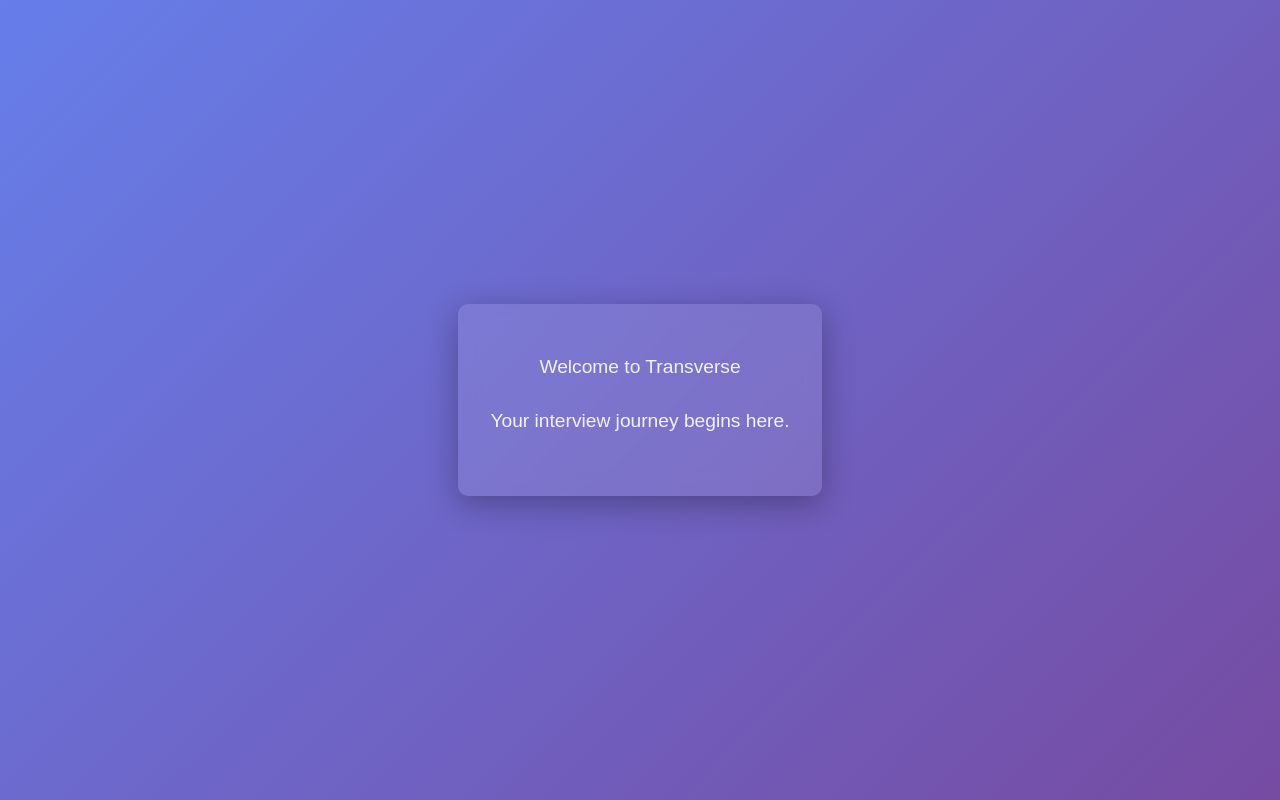
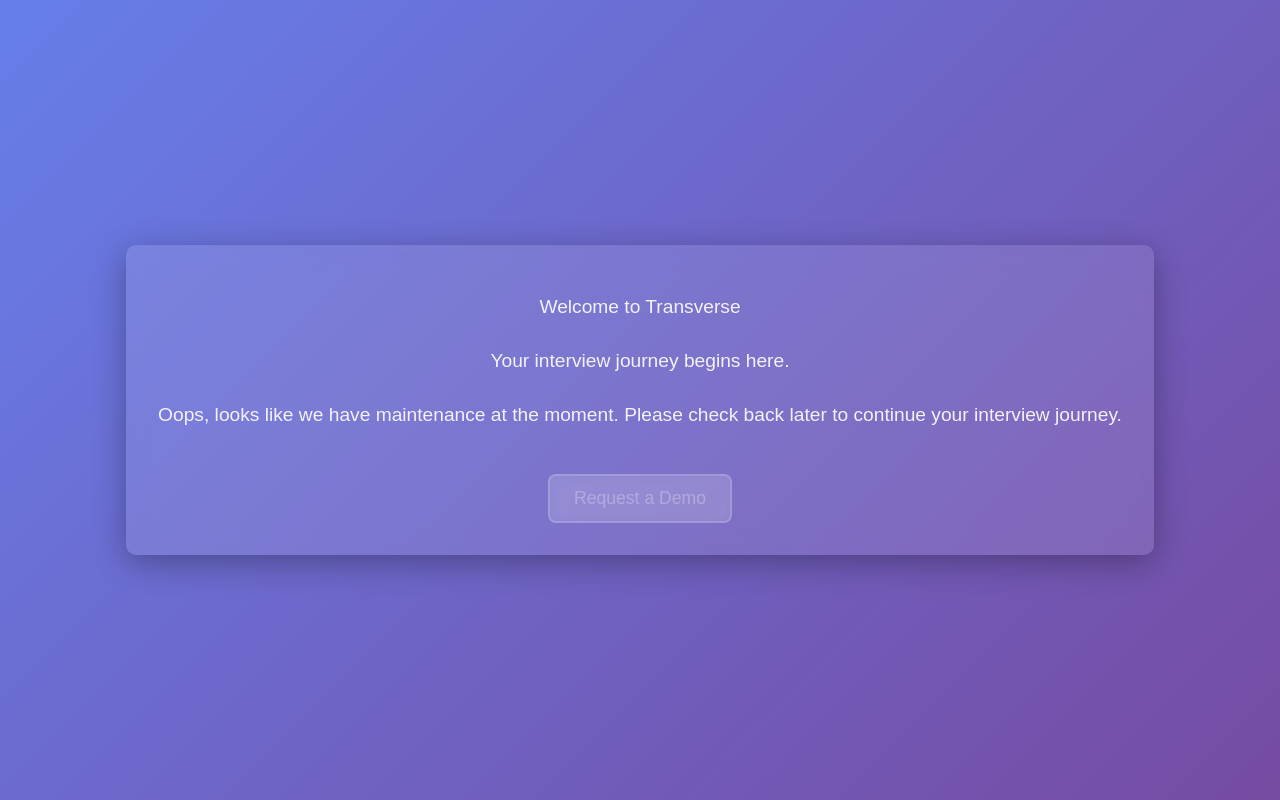
Before and after one commit to AlexanderMoiseev/verse, a plain HTML site: page index.html in a window 1280 px wide. Drawn offline with Linux system fonts and the light colour scheme.

Commit message:
maintanance

```diff
--- a/index.html
+++ b/index.html
@@ -42,6 +42,23 @@
         animation: fadeIn 2s ease-in;
       }
 
+      .demo-button {
+        background: rgba(255, 255, 255, 0.2);
+        border: 2px solid rgba(255, 255, 255, 0.3);
+        color: rgba(255, 255, 255, 0.5);
+        padding: 12px 24px;
+        font-size: 1.1rem;
+        border-radius: 8px;
+        cursor: not-allowed;
+        transition: all 0.3s ease;
+        backdrop-filter: blur(5px);
+        margin-top: 1rem;
+      }
+
+      .demo-button:disabled {
+        opacity: 0.6;
+      }
+
       @keyframes fadeIn {
         from {
           opacity: 0;
@@ -59,6 +76,13 @@
       <div class="welcome-text">
         <p>Welcome to Transverse</p>
         <p>Your interview journey begins here.</p>
+
+        <p>
+          Oops, looks like we have maintenance at the moment. Please check back
+          later to continue your interview journey.
+        </p>
+
+        <button class="demo-button" disabled>Request a Demo</button>
       </div>
     </div>
   </body>
```
